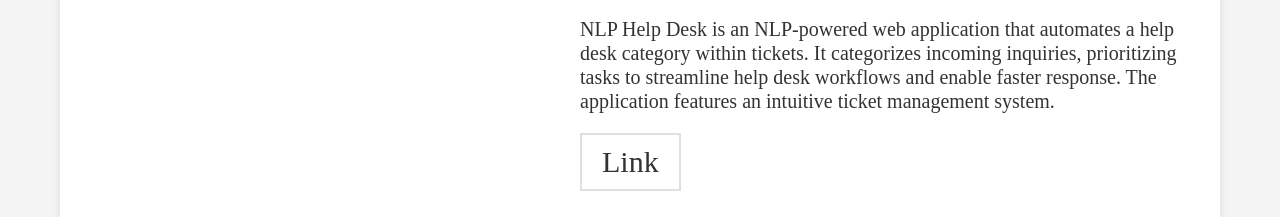
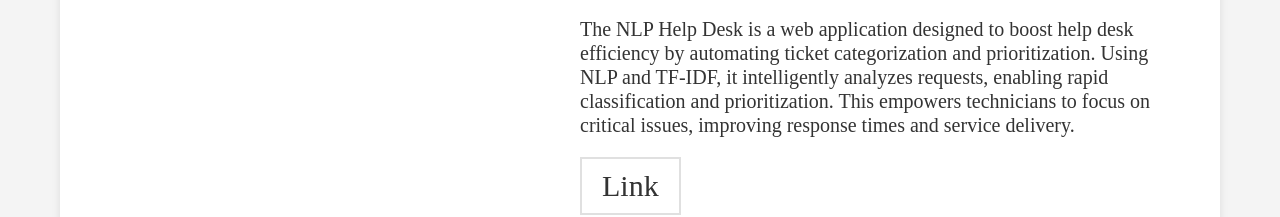
Before and after one commit to takumi-ykic/PortfolioSite, a plain HTML site: page index.html in a window 1280 px wide. Shown: the part 2731-2948 px from the top of the page. Drawn offline with Linux system fonts and the light colour scheme.

Commit message:
Update project

```diff
--- a/index.html
+++ b/index.html
@@ -73,6 +73,7 @@
                         <h3 class="skill-container-category-title">Frameworks</h3>
                         <div class="skill-container-category-skills">
                             <div class="skill-item">ASP.NET Core</div>
+                            <div class="skill-item">Entity Framework Core</div>
                             <div class="skill-item">Spring boot MVC</div>
                             <div class="skill-item">React</div>
                             <div class="skill-item">Flask</div>
@@ -142,9 +143,9 @@
                                 <div class="technology-item">CSS</div>
                             </div>
                             <p class="project-description">
-                                NLP Help Desk is an NLP-powered web application that automates a help desk category within tickets.
-                                It categorizes incoming inquiries, prioritizing tasks to streamline help desk workflows and enable faster response.
-                                The application features an intuitive ticket management system.
+                                The NLP Help Desk is a web application designed to boost help desk efficiency by automating ticket categorization and prioritization.
+                                Using NLP and TF-IDF, it intelligently analyzes requests, enabling rapid classification and prioritization.
+                                This empowers technicians to focus on critical issues, improving response times and service delivery.
                             </p>
                             <div class="project-link">
                                 <a href="https://nlphelpdesk-v-1.azurewebsites.net/" target="_blank" rel="noopener noreferrer">Link</a>
```
Also changed, not shown: images/nlphelpdesk.jpg, 1 other file.
